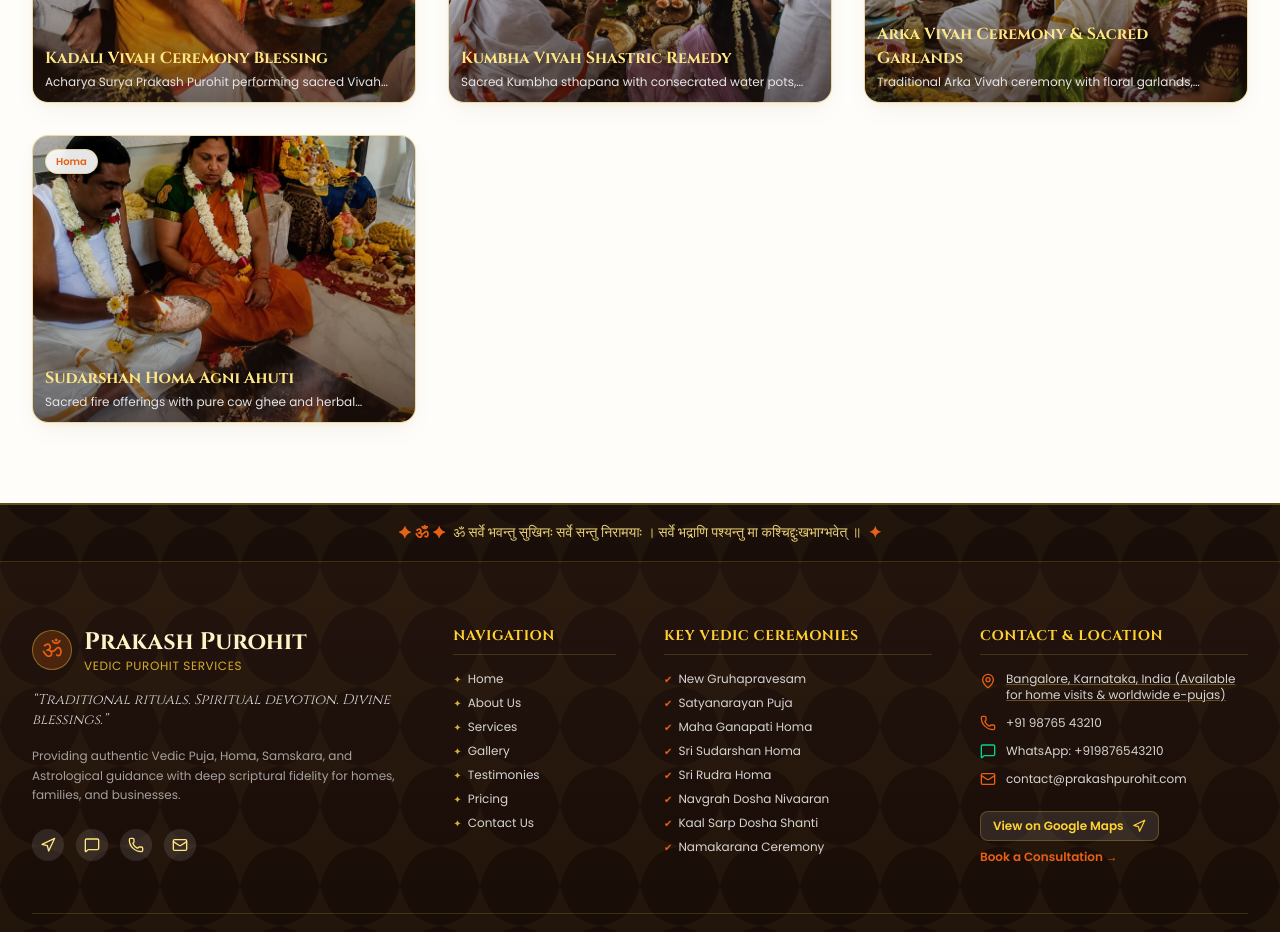
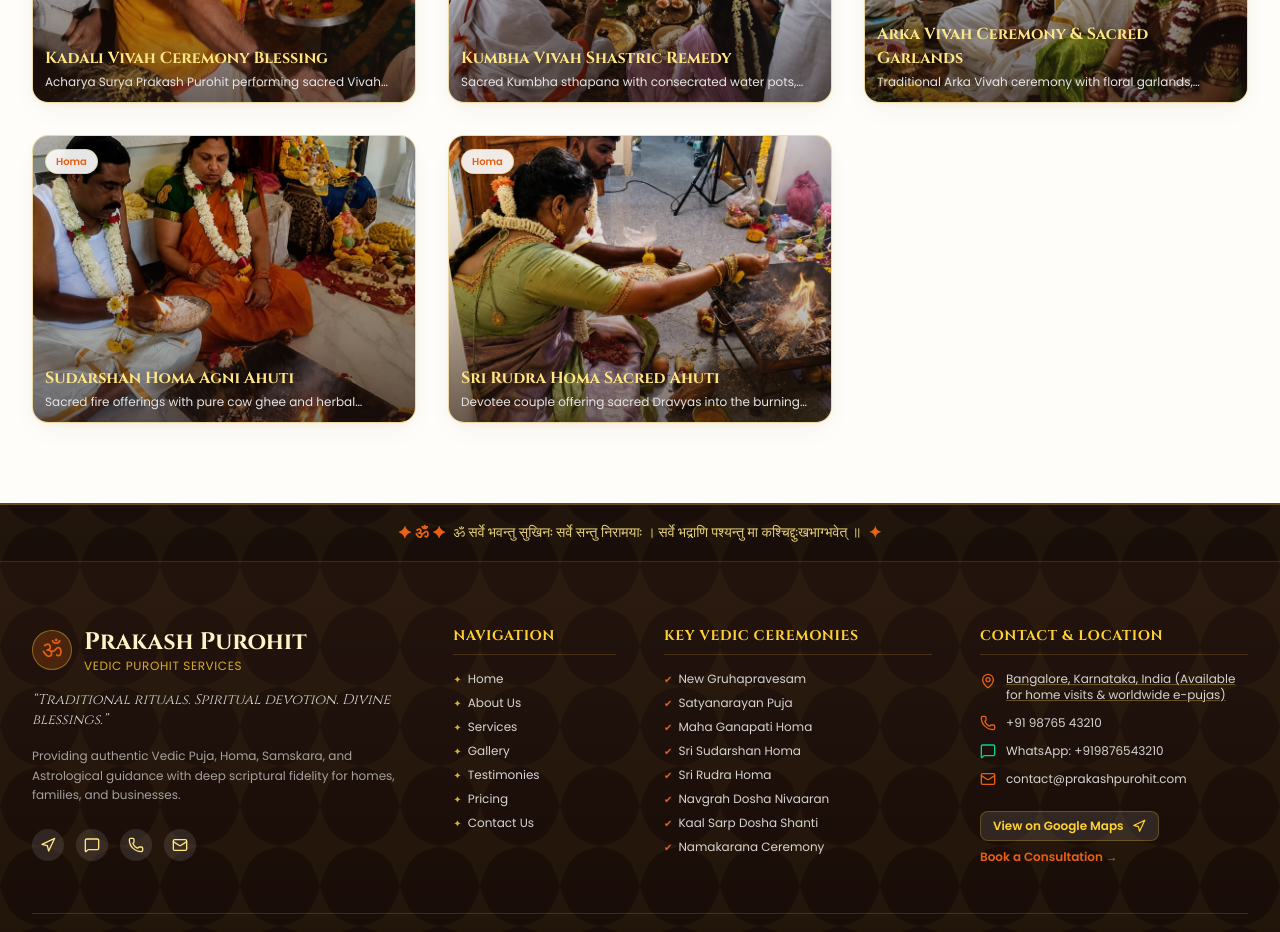
Before and after one commit to Shrikanthkk/prakash-purohit, a React (Vite) app: page /gallery in a window 1280 px wide. Shown: the part 2100-3032 px from the top of the page. Built offline with nearby package versions, Linux system fonts and the light colour scheme; a web font is replaced by a local one.

Commit message:
Update Sri Rudra Homa service image with authentic fire offering photograph

```diff
--- a/src/data/galleryData.ts
+++ b/src/data/galleryData.ts
@@ -145,5 +145,13 @@ export const galleryData: GalleryItem[] = [
     image: '/services/sudarshan-homa.jpg',
     caption: 'Sacred fire offerings with pure cow ghee and herbal samidhas during Sri Sudarshana protective Havan.',
     location: 'Home Yagya Shala'
+  },
+  {
+    id: 'gal-17',
+    title: 'Sri Rudra Homa Sacred Ahuti',
+    category: 'Homa',
+    image: '/services/rudra-homa.jpg',
+    caption: 'Devotee couple offering sacred Dravyas into the burning Homa Kund during Sri Rudra & Maha Mrityunjaya ritual.',
+    location: 'Family Griha Yagya Shala'
   }
 ];
--- a/src/data/servicesData.ts
+++ b/src/data/servicesData.ts
@@ -227,7 +227,7 @@ export const servicesData: ServiceItem[] = [
         answer: 'Mondays, Pradosham days, Masa Shivaratri, or birthdays for long-life blessings.'
       }
     ],
-    image: '/services/vedic-homa-havan.jpg',
+    image: '/services/rudra-homa.jpg',
     priceNote: 'Starting from ₹ 6,500'
   },
   {
```
Also changed, not shown: public/services/rudra-homa.jpg (added), src/assets/services/rudra-homa.jpg (added).
